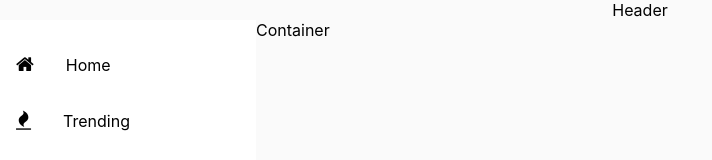
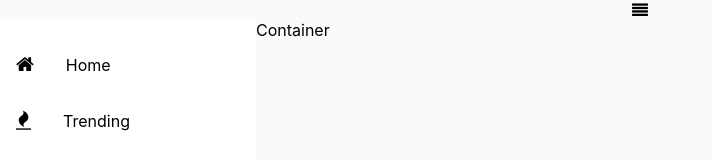
Before and after one commit to ashu8912/HeadoutTask, a React (Create React App) app: page / in a window 1280 px wide. Shown: the top 160 px of the page, without its empty margins (0-712 px from the left). Built offline with nearby package versions, Linux system fonts and the light colour scheme.

Commit message:
added header and fixed ui

```diff
--- a/src/AppRoutes.jsx
+++ b/src/AppRoutes.jsx
@@ -1,12 +1,13 @@
 import React, { Component } from 'react'
 import SideDrawer from './components/UI/SideDrawer/SideDrawer'
+import Header from './components/Header/header'
 
 export default class AppRoutes extends Component {
   render() {
     return (
       <>
       <div>
-        Header
+        <Header/>
         </div>
         <div className="flex-container">
         <SideDrawer/>
--- a/src/components/NavItems/NavItems.jsx
+++ b/src/components/NavItems/NavItems.jsx
@@ -1,7 +1,6 @@
 import React from "react"
 
 import NavItem from "./NavItem/NavItem";
-import * as linksUtil from "../../utils/NavDummyLinks";
 import "./NavItems.css"
 
 
--- a/src/components/UI/Hamburger/Hamburger.jsx
+++ b/src/components/UI/Hamburger/Hamburger.jsx
@@ -1,5 +1,5 @@
 import React from 'react';
-
+import "./Hamburger.css";
 export default function Hamburger() {
   return (
     <>
```
